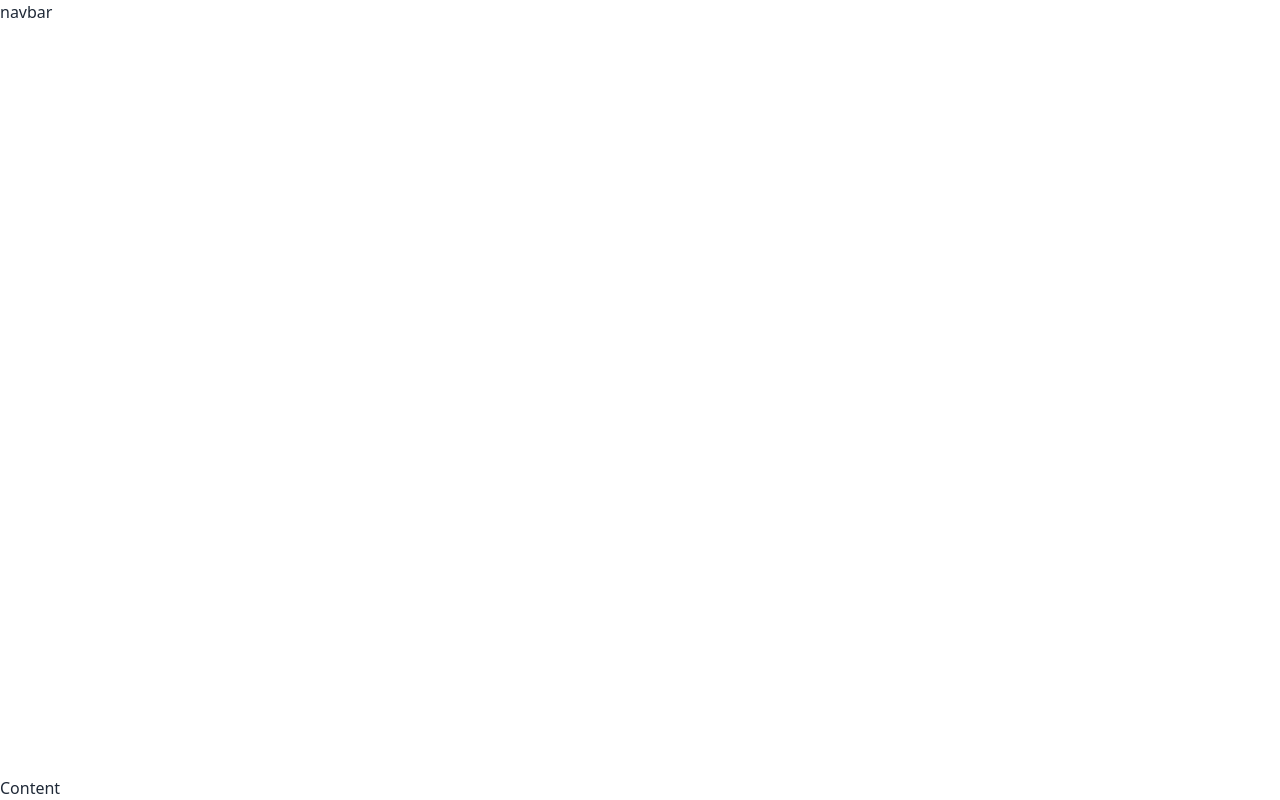
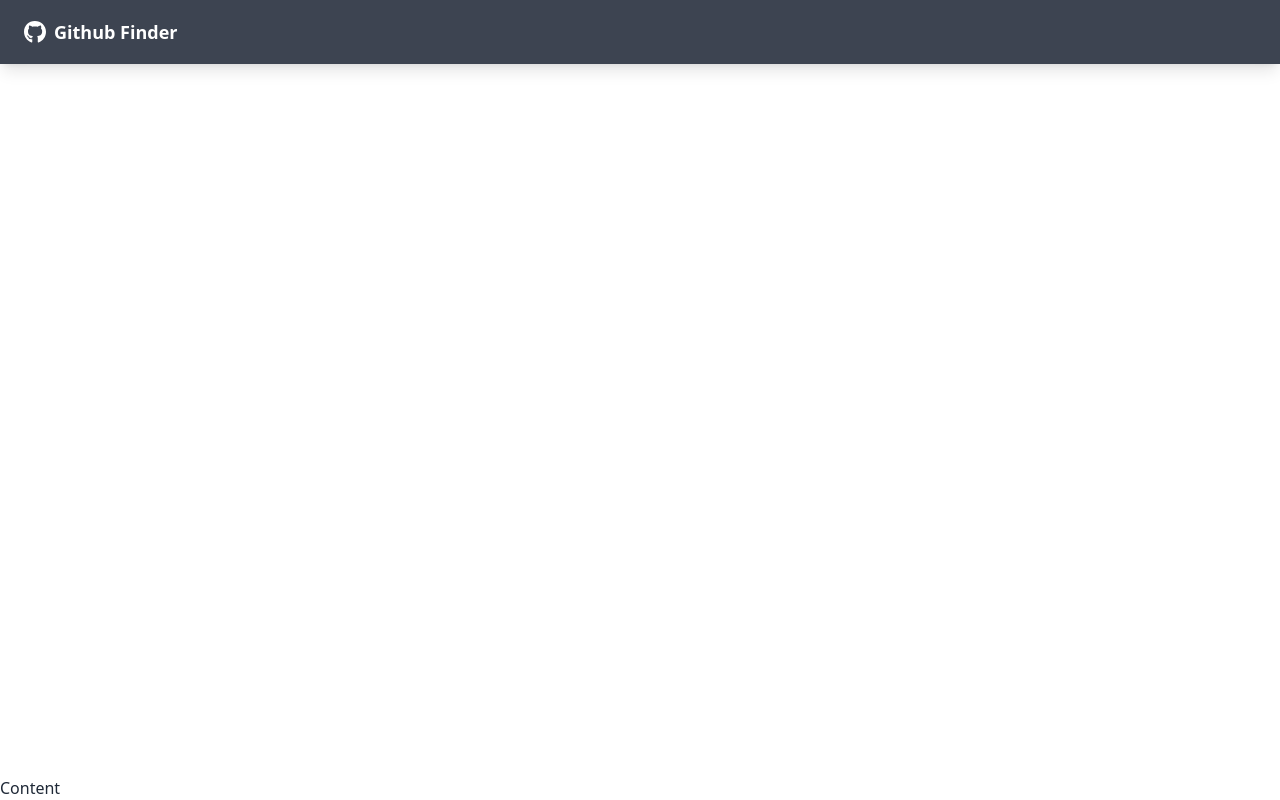
Before and after one commit to johnlundy94/github-finder, a React (Create React App) app: page / in a window 1280 px wide. Built offline with nearby package versions, Linux system fonts and the light colour scheme.

Commit message:
Github icon and title are rendered with css

```diff
--- a/src/components/layout/Navbar.jsx
+++ b/src/components/layout/Navbar.jsx
@@ -1,5 +1,28 @@
-function Navbar() {
-  return <div>navbar</div>;
+import { FaGithub } from "react-icons/fa";
+import { Link } from "react-router-dom";
+import PropTypes from "prop-types";
+
+function Navbar({ title }) {
+  return (
+    <nav className="navbar mb-12 shadow-lg bg-neutral text-neutral-content">
+      <div className="container mx-auto">
+        <div className="flex-none px-2 mx-2">
+          <FaGithub className="inline pr-2 text-3xl" />
+          <Link to="/" className="text-lg font-bold align-middle">
+            {title}
+          </Link>
+        </div>
+      </div>
+    </nav>
+  );
 }
 
+Navbar.defaultProps = {
+  title: "Github Finder",
+};
+
+Navbar.propTypes = {
+  title: PropTypes.string,
+};
+
 export default Navbar;
```
